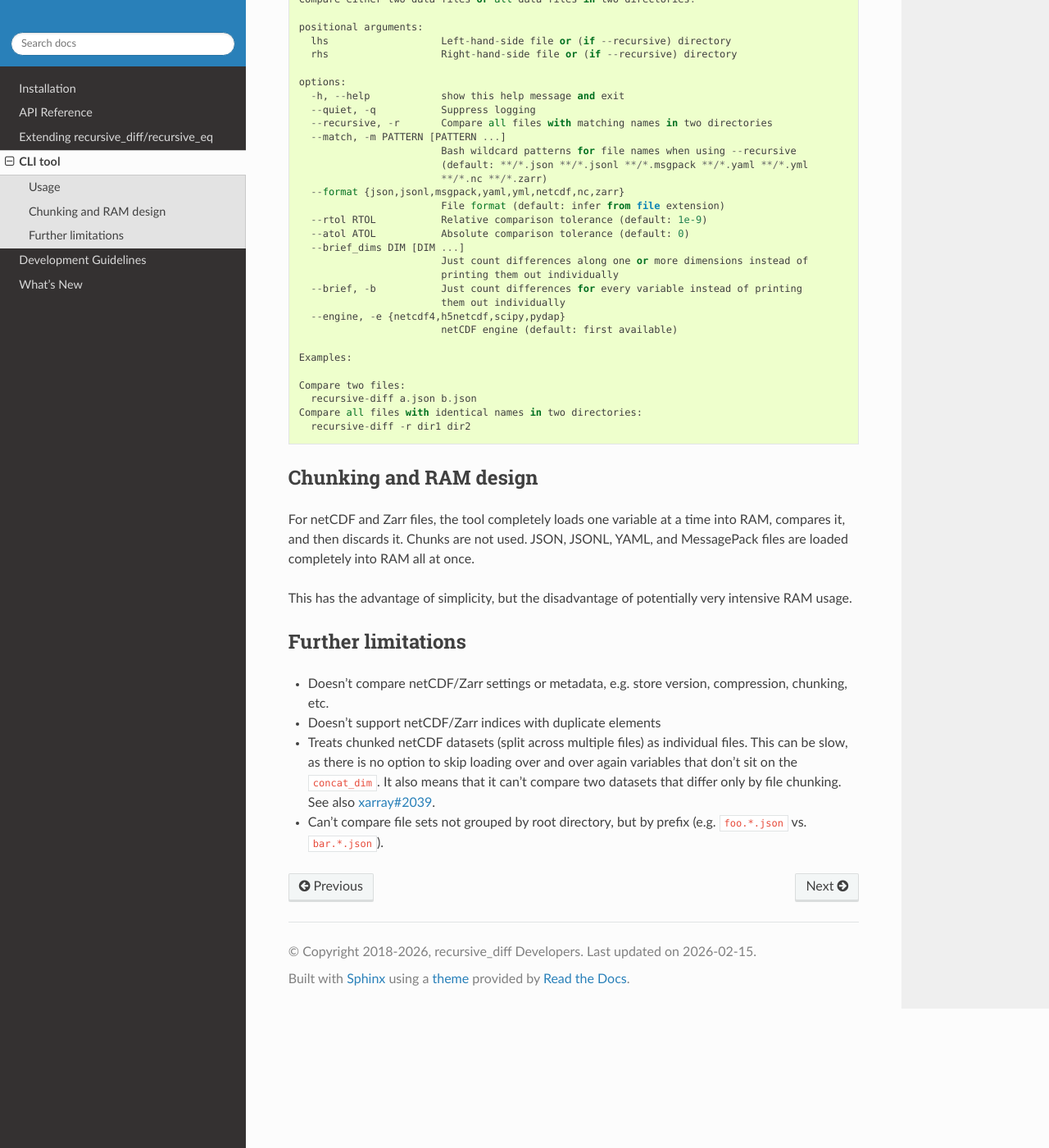
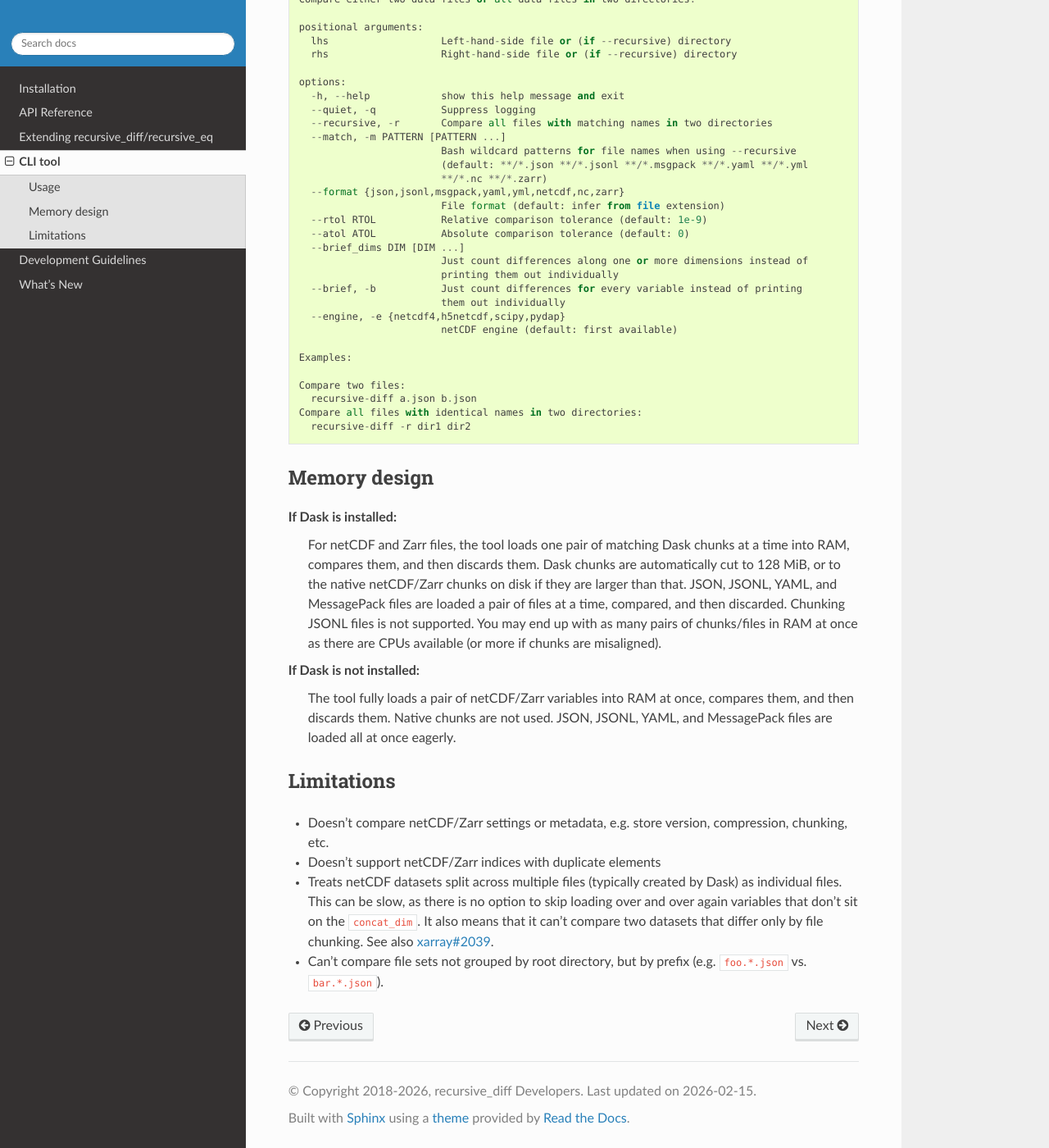
Before and after one commit to crusaderky/recursive_diff, a Sphinx documentation site: the page built from doc/cli.rst, in a window 1280 px wide and 1400 px high, scrolled down 421 px. Shown: the whole window at 82% size. Built offline with Sphinx 7.4.7 and the Read the Docs theme 3.1.0, drawn with Linux system fonts in a browser that asks for light colours; the version number could not be read and is left out.

Commit message:
Polish docs

```diff
--- a/doc/cli.rst
+++ b/doc/cli.rst
@@ -48,24 +48,31 @@ Usage
   Compare all files with identical names in two directories:
     recursive-diff -r dir1 dir2
 
-Chunking and RAM design
------------------------
-For netCDF and Zarr files, the tool completely loads one variable at a time into RAM,
-compares it, and then discards it. Chunks are not used.
-JSON, JSONL, YAML, and MessagePack files are loaded completely into RAM all at once.
+Memory design
+-------------
+If Dask is installed:
+  For netCDF and Zarr files, the tool loads one pair of matching Dask chunks at a time
+  into RAM, compares them, and then discards them. Dask chunks are automatically cut to
+  128 MiB, or to the native netCDF/Zarr chunks on disk if they are larger than that.
+  JSON, JSONL, YAML, and MessagePack files are loaded a pair of files at a time,
+  compared, and then discarded. Chunking JSONL files is not supported. You may end up
+  with as many pairs of chunks/files in RAM at once as there are CPUs available (or more
+  if chunks are misaligned).
 
-This has the advantage of simplicity, but the disadvantage of potentially very intensive
-RAM usage.
+If Dask is not installed:
+  The tool fully loads a pair of netCDF/Zarr variables into RAM at once, compares them,
+  and then discards them. Native chunks are not used. JSON, JSONL, YAML, and MessagePack
+  files are loaded all at once eagerly.
 
-Further limitations
--------------------
+Limitations
+-----------
 - Doesn't compare netCDF/Zarr settings or metadata, e.g. store version, compression,
   chunking, etc.
 - Doesn't support netCDF/Zarr indices with duplicate elements
-- Treats chunked netCDF datasets (split across multiple files) as individual files. This
-  can be slow, as there is no option to skip loading over and over again variables that
-  don't sit on the ``concat_dim``. It also means that it can't compare two datasets that
-  differ only by file chunking.
+- Treats netCDF datasets split across multiple files (typically created by Dask) as
+  individual files. This can be slow, as there is no option to skip loading over and
+  over again variables that don't sit on the ``concat_dim``. It also means that it can't
+  compare two datasets that differ only by file chunking.
   See also `xarray#2039 <https://github.com/pydata/xarray/issues/2039>`_.
 - Can't compare file sets not grouped by root directory, but by prefix
   (e.g. :file:`foo.*.json` vs. :file:`bar.*.json`).
--- a/doc/installing.rst
+++ b/doc/installing.rst
@@ -12,8 +12,9 @@ Required dependencies
 Optional dependencies
 ---------------------
 
-recursive-diff supports Xarray objects backed by `Dask <https://dask.org/>`__,
-as well as dask delayed objects.
+recursive-diff supports Xarray objects backed by `Dask <https://dask.org/>`__, as well
+as Dask delayed objects. It is recommended to use Dask to compare files with
+:func:`~recursive_diff.recursive_open` or the :doc:`cli`.
 
 Dependencies needed to open files:
 
```
Also changed, not shown: doc/whats-new.rst (+7 -6 lines), 3 other files.
